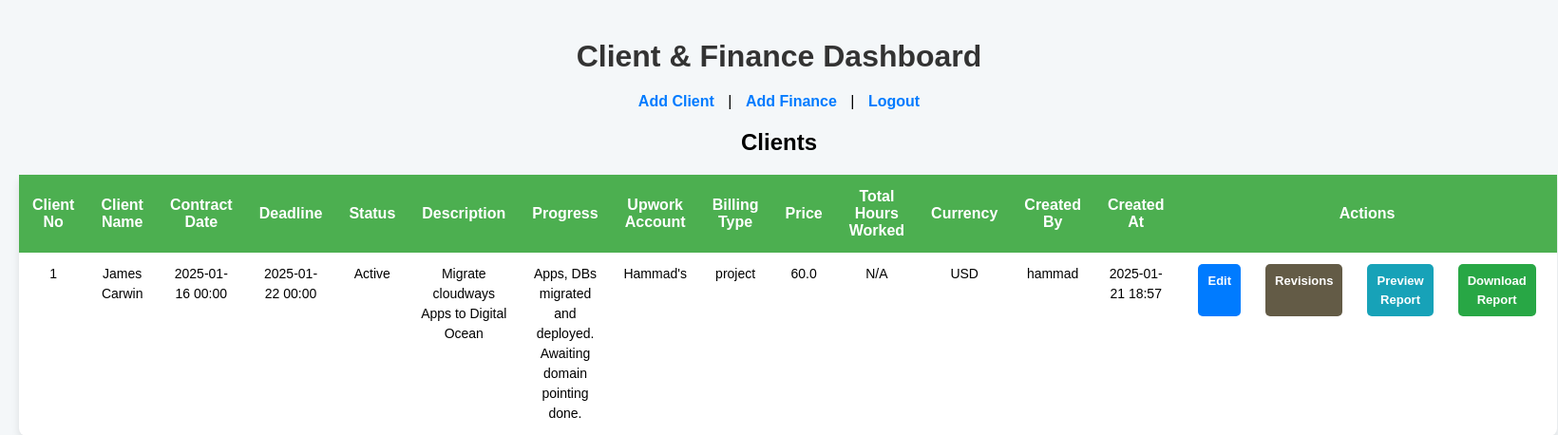
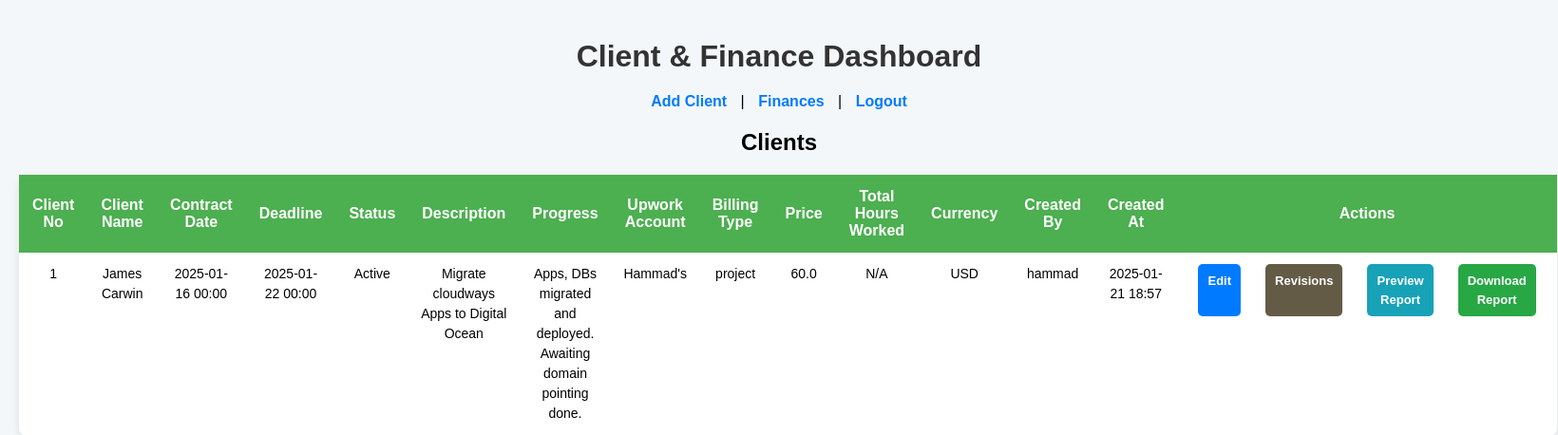
Before and after one commit to i2zoneadmin/cms, a Flask app: page / in a window 1640 px wide. Shown: the top 458 px of the page at 95% size. Run offline with Flask 3, Linux system fonts and the light colour scheme; a user stored in the database is signed in; data comes from the database, SQL or seed files in the repository.

Commit message:
added finance management system

```diff
--- a/templates/dashboard.html
+++ b/templates/dashboard.html
@@ -79,7 +79,7 @@
     <h1>Client & Finance Dashboard</h1>
     <div>
         <a href="/add_client">Add Client</a> |
-        <a href="/finance/add">Add Finance</a> |
+        <a href="/finance/">Finances</a> |
         <a href="/logout">Logout</a>
     </div>
 
```
Also changed, not shown: templates/add_client.html (+6 -6 lines).
